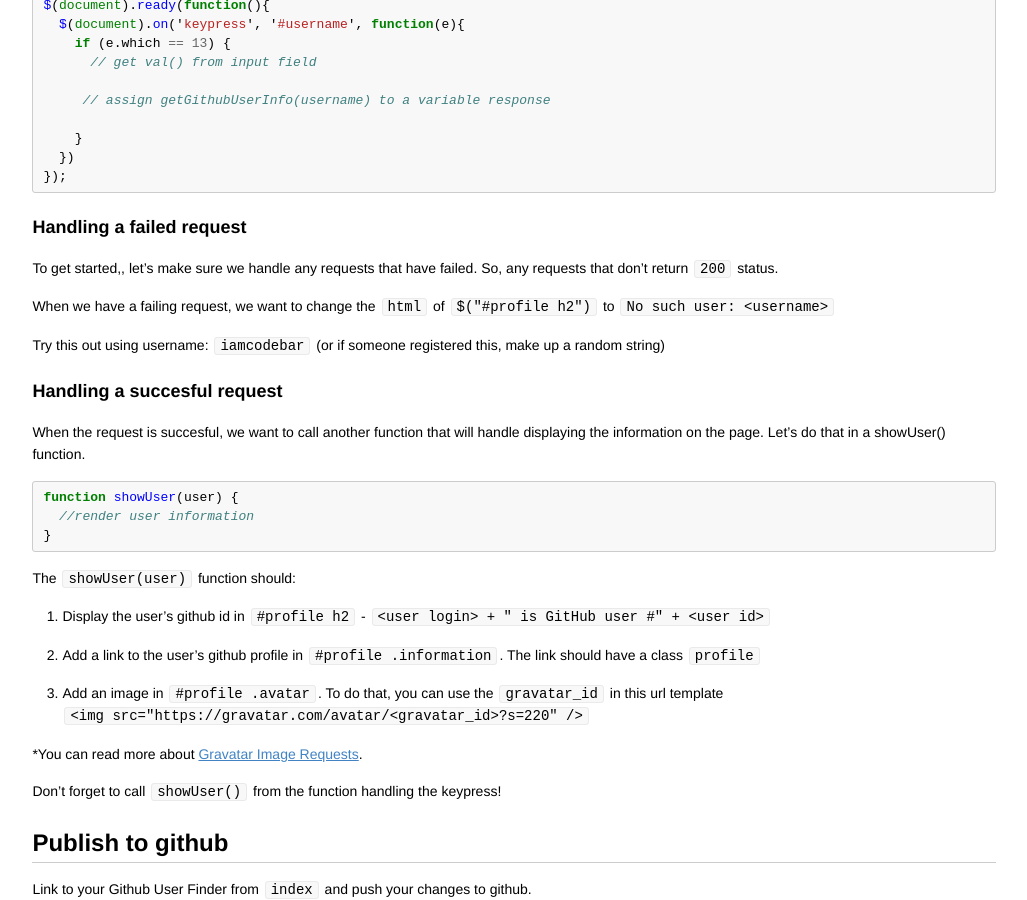
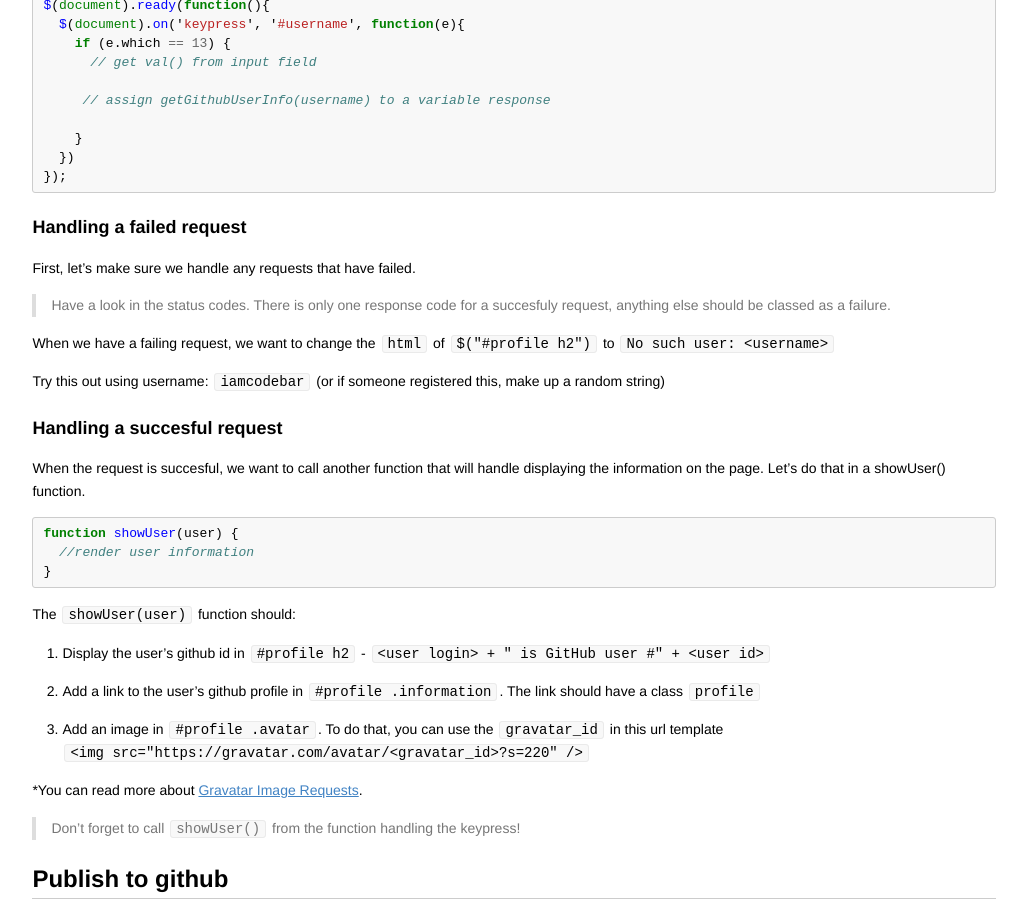
Before and after one commit to codebar/tutorials, a Jekyll site: the page built from js/lesson4/tutorial.md, in a window 1280 px wide and 900 px high, scrolled down 3128 px. Shown: the whole window, without its empty margins (126-1153 px from the left). Built offline with Jekyll 4.4.1, drawn with Linux system fonts in a browser that asks for light colours; Markdown is read by kramdown in place of the engine named in the settings; some of the changed text lies outside the part shown.

Commit message:
minor rewording and restructuring of tutorial

```diff
--- a/js/lesson4/tutorial.md
+++ b/js/lesson4/tutorial.md
@@ -137,7 +137,9 @@ $(document).ready(function(){
 
 ###Handling a failed request
 
-To get started,, let's make sure we handle any requests that have failed. So, any requests that don't return `200` status.
+First, let's make sure we handle any requests that have failed.
+
+> Have a look in the status codes. There is only one response code for a succesfuly request, anything else should be classed as a failure.
 
 When we have a failing request, we want to change the `html` of `$("#profile h2")` to `No such user: <username>`
 
@@ -163,7 +165,7 @@ The `showUser(user)` function should:
 
 *You can read more about [Gravatar Image Requests](http://uk.gravatar.com/site/implement/images/).
 
-Don't forget to call `showUser()` from the function handling the keypress!
+> Don't forget to call `showUser()` from the function handling the keypress!
 
 ##Publish to github
 
@@ -208,10 +210,14 @@ $.ajax({
 
 For the second exercise, we will build an application that retrieves tomorrow's TV schedule for each genre using BBC's api.
 
-What we will be doing
+###What we will be doing:
+
 1. Retrieve and render available genres using `http://www.bbc.co.uk/tv/programmes/genres.json`
+
 2. Write a function that retrieves tomorrow's TV schedule using a genre `http://www.bbc.co.uk/tv/programmes/genres/<genre>/schedules/tomorrow.json`
+
 3. Write a function that displays each programme
+
 4. **Bonus** Retrieve all upcoming episodes of a programme
 
 ## Retrieving and displaying all available genres
```
